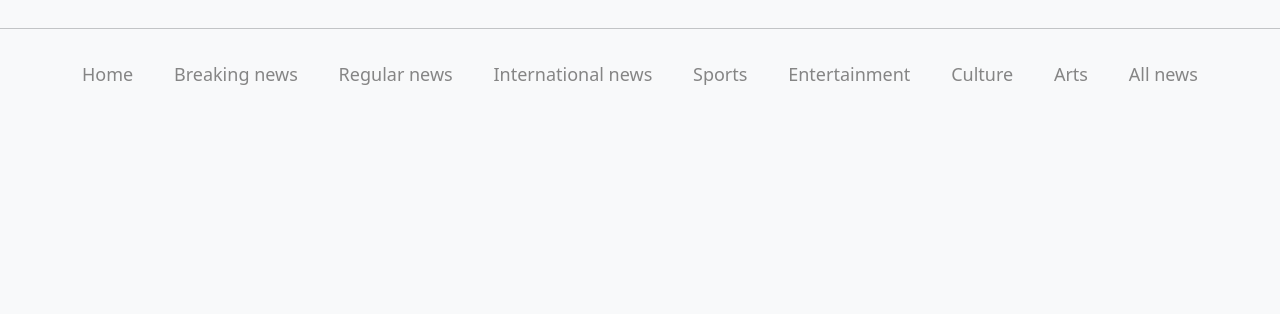
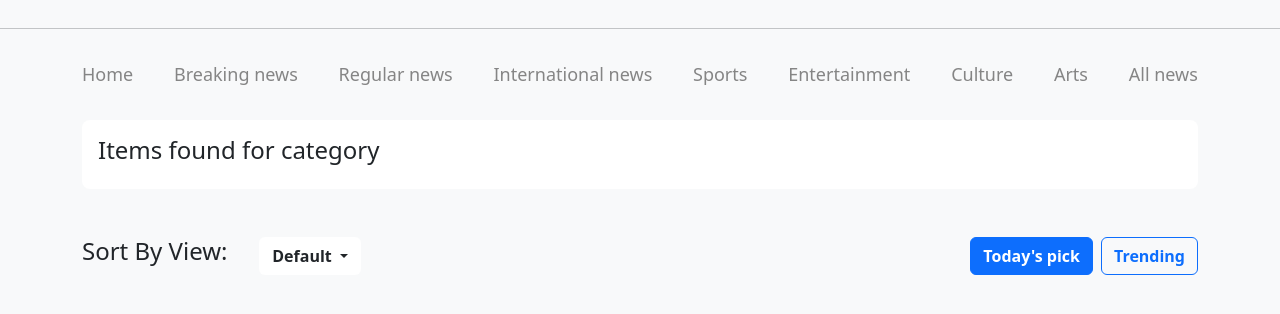
Before and after one commit to risaadodx/daily-light-news-portal, a plain HTML site: page index.html in a window 1280 px wide. Shown: the part 94-408 px from the top of the page. Drawn offline with nearby package versions, Linux system fonts and the light colour scheme.

Commit message:
news sort view sec added

```diff
--- a/index.html
+++ b/index.html
@@ -63,7 +63,49 @@
         </ul>
       </section>
     </header>
-    <section></section>
+    <main class="container">
+      <!-------------------------------News Count----------------------->
+      <section class="bg-white p-3 rounded-3">
+        <h4>Items found for category</h4>
+      </section>
+      <!-------------------------------News sort view----------------------->
+      <section class="mt-5">
+        <div class="d-flex justify-content-between">
+          <div class="d-flex justify-content-between w-25">
+            <div><h4>Sort By View:</h4></div>
+            <div>
+              <div class="dropdown">
+                <a
+                  class="btn bg-white fw-bold dropdown-toggle"
+                  href="#"
+                  role="button"
+                  data-bs-toggle="dropdown"
+                  aria-expanded="false"
+                >
+                  Default
+                </a>
+
+                <ul class="dropdown-menu">
+                  <li><a class="dropdown-item" href="#">Action</a></li>
+                  <li><a class="dropdown-item" href="#">Another action</a></li>
+                  <li>
+                    <a class="dropdown-item" href="#">Something else here</a>
+                  </li>
+                </ul>
+              </div>
+            </div>
+          </div>
+          <div class="d-flex">
+            <button type="button" class="btn btn-primary fw-bold me-2">
+              Today's pick
+            </button>
+            <button type="button" class="btn btn-outline-primary fw-bold">
+              Trending
+            </button>
+          </div>
+        </div>
+      </section>
+    </main>
 
     <!--------------------------------Script----------------------->
     <script
```
